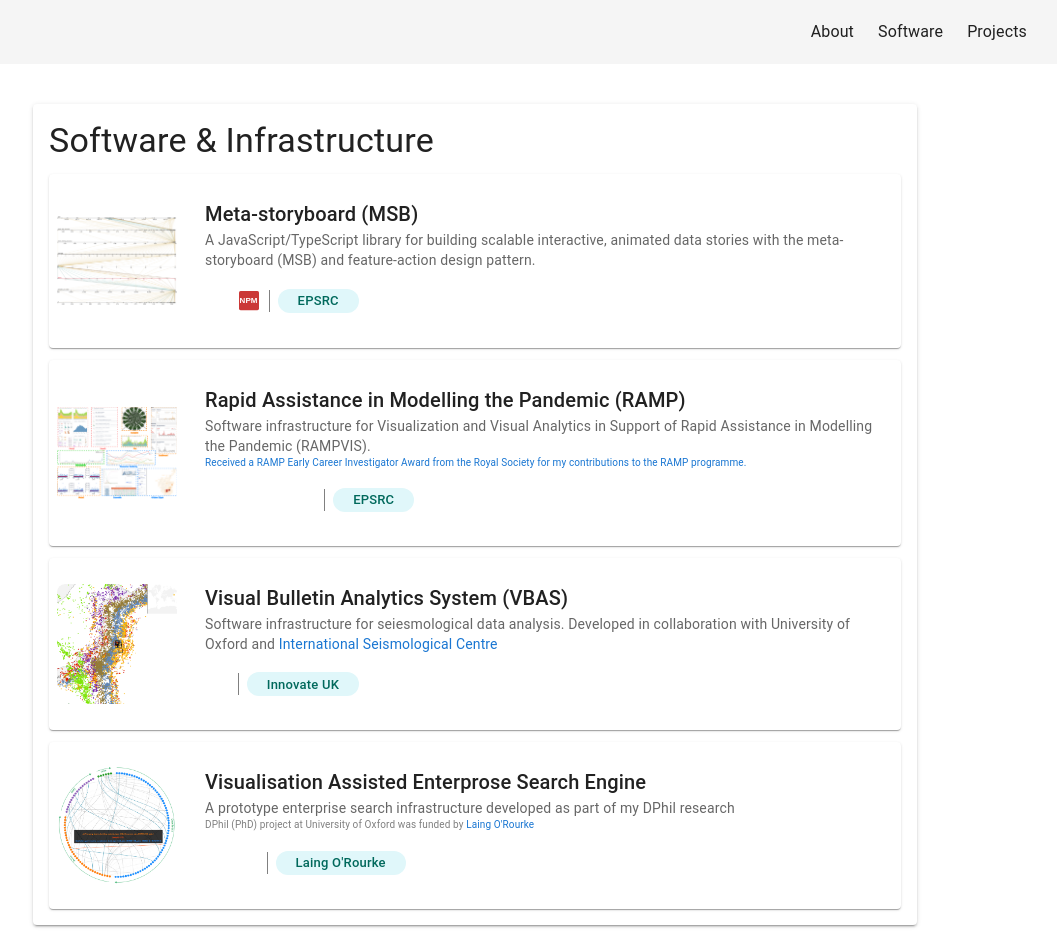
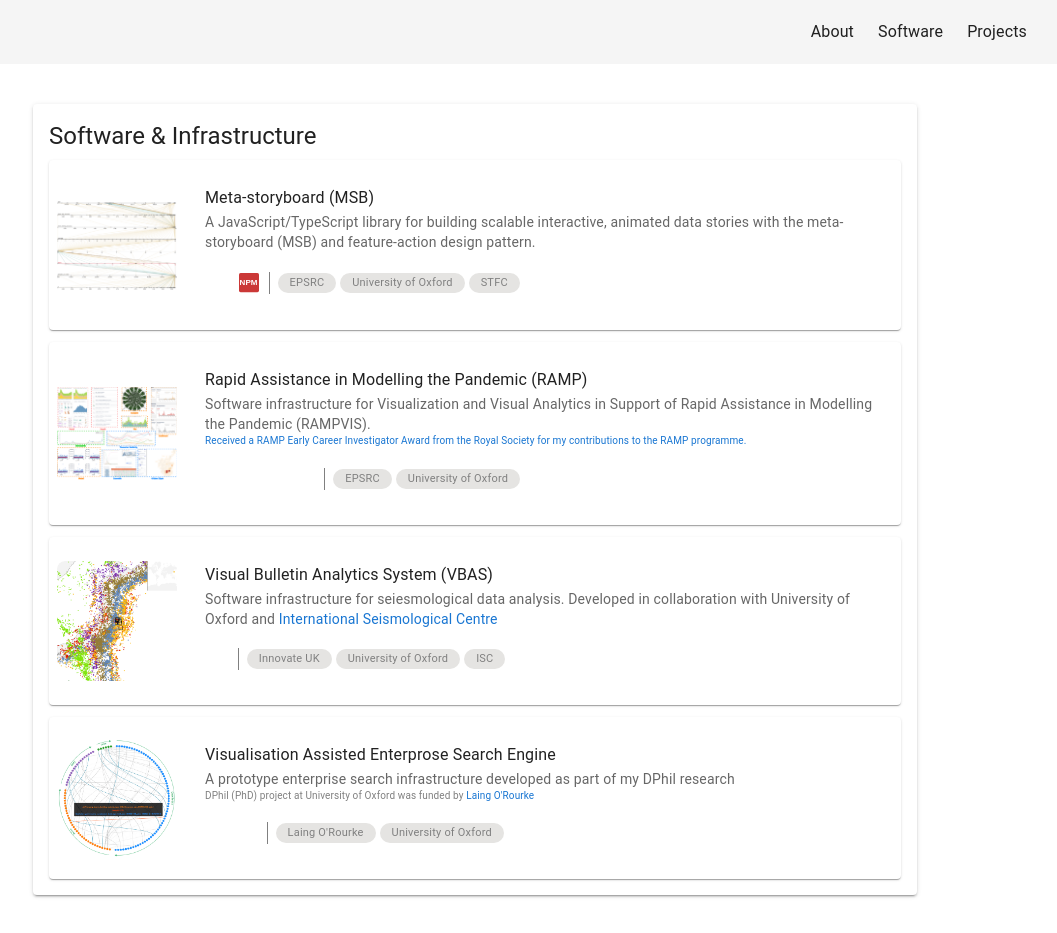
Before and after one commit to saifulkhan/saifulkhan.github.io, a Next.js app: page /software in a window 1280 px wide. Shown: the whole page, without its empty margins (165-1222 px from the left). After the commit the page ends 903 px from the top, so only its background shows below. Built offline with nearby package versions, Linux system fonts and the light colour scheme; some icons are missing.

Commit message:
fix list

```diff
--- a/src/data/softwareList.ts
+++ b/src/data/softwareList.ts
@@ -6,7 +6,7 @@
       'A JavaScript/TypeScript library for building scalable interactive, animated data stories with the meta-storyboard (MSB) and feature-action design pattern.',
     npm: 'https://www.npmjs.com/package/meta-storyboard',
     github: 'https://github.com/saifulkhan/meta-storyboard',
-    funding: 'EPSRC',
+    funding: ['EPSRC', 'University of Oxford', 'STFC'],
   },
   {
     name: 'Rapid Assistance in Modelling the Pandemic (RAMP)',
@@ -30,7 +30,7 @@
       },
     ],
     external: 'https://sites.google.com/view/rampvis/',
-    funding: 'EPSRC',
+    funding: ['EPSRC', 'University of Oxford'],
   },
   {
     name: 'Visual Bulletin Analytics System (VBAS)',
@@ -43,7 +43,7 @@
       },
     ],
     github: 'https://github.com/saifulkhan/isc_vbas',
-    funding: 'Innovate UK',
+    funding: ['Innovate UK', 'University of Oxford', 'ISC'],
   },
   {
     name: 'Visualisation Assisted Enterprose Search Engine',
@@ -65,7 +65,7 @@
         label: 'UI',
       },
     ],
-    funding: "Laing O'Rourke",
+    funding: ["Laing O'Rourke", 'University of Oxford'],
   },
 ];
 
--- a/src/pages/projects.tsx
+++ b/src/pages/projects.tsx
@@ -23,9 +23,7 @@
                 alignItems="center"
                 sx={{ mb: 0.1 }}
               >
-                <Typography variant="subtitle2" sx={{ fontWeight: 600 }}>
-                  {proj.title}
-                </Typography>
+                <Typography variant="subtitle1">{proj.title}</Typography>
                 <Chip
                   label={proj.status}
                   color={proj.status === 'Ongoing' ? 'primary' : 'default'}
--- a/src/pages/software.tsx
+++ b/src/pages/software.tsx
@@ -79,9 +79,10 @@
     </Head>
     <Box sx={{ maxWidth: 900, mx: 'auto', mt: 4, p: 1 }}>
       <Paper elevation={2} sx={{ p: 2 }}>
-        <Typography variant="h4" gutterBottom>
+        <Typography variant="h5" gutterBottom>
           Software & Infrastructure
         </Typography>
+
         <Stack spacing={1.5}>
           {softwareList.map((sw, idx) => (
             <Card
@@ -109,7 +110,7 @@
                 <ZoomImage src={sw.image} alt={sw.name} />
               </Box>
               <CardContent sx={{ flex: 1 }}>
-                <Typography variant="h6">{sw.name}</Typography>
+                <Typography variant="subtitle1">{sw.name}</Typography>
                 {Array.isArray(sw.description) ? (
                   <Typography variant="body2" color="text.secondary">
                     {sw.description.map((desc, idx) =>
@@ -233,7 +234,7 @@
                       <OpenInNewIcon fontSize="small" />
                     </IconButton>
                   )}
-                  {sw.funding && (
+                  {sw.funding && sw.funding.length > 0 && (
                     <Box sx={{ display: 'flex', alignItems: 'center', ml: 1 }}>
                       <Box
                         sx={{
@@ -243,19 +244,26 @@
                           ml: 0.5,
                         }}
                       />
+                      <Stack direction="row" spacing={0.5}>
+                        {sw.funding.map((fund, i) => (
                           <Chip
-                        label={sw.funding}
+                            key={String(fund) + i}
+                            label={fund}
                             size="small"
                             sx={{
-                          backgroundColor: '#e0f7fa',
-                          color: '#00695c',
-                          fontWeight: 500,
-                          fontSize: 13,
+                              backgroundColor: '#E5E4E2',
+                              color: '#808080',
+                              fontWeight: 400,
+                              fontSize: 11,
                               letterSpacing: 0.2,
-                          px: 1.5,
+                              px: 0.5,
                               boxShadow: 'none',
+                              height: 20,
+                              minHeight: 20,
                             }}
                           />
+                        ))}
+                      </Stack>
                     </Box>
                   )}
                 </Stack>
```
Also changed, not shown: src/data/projectsList.ts (+10 -7 lines). Lines whose indentation alone changed are shown as unchanged.
